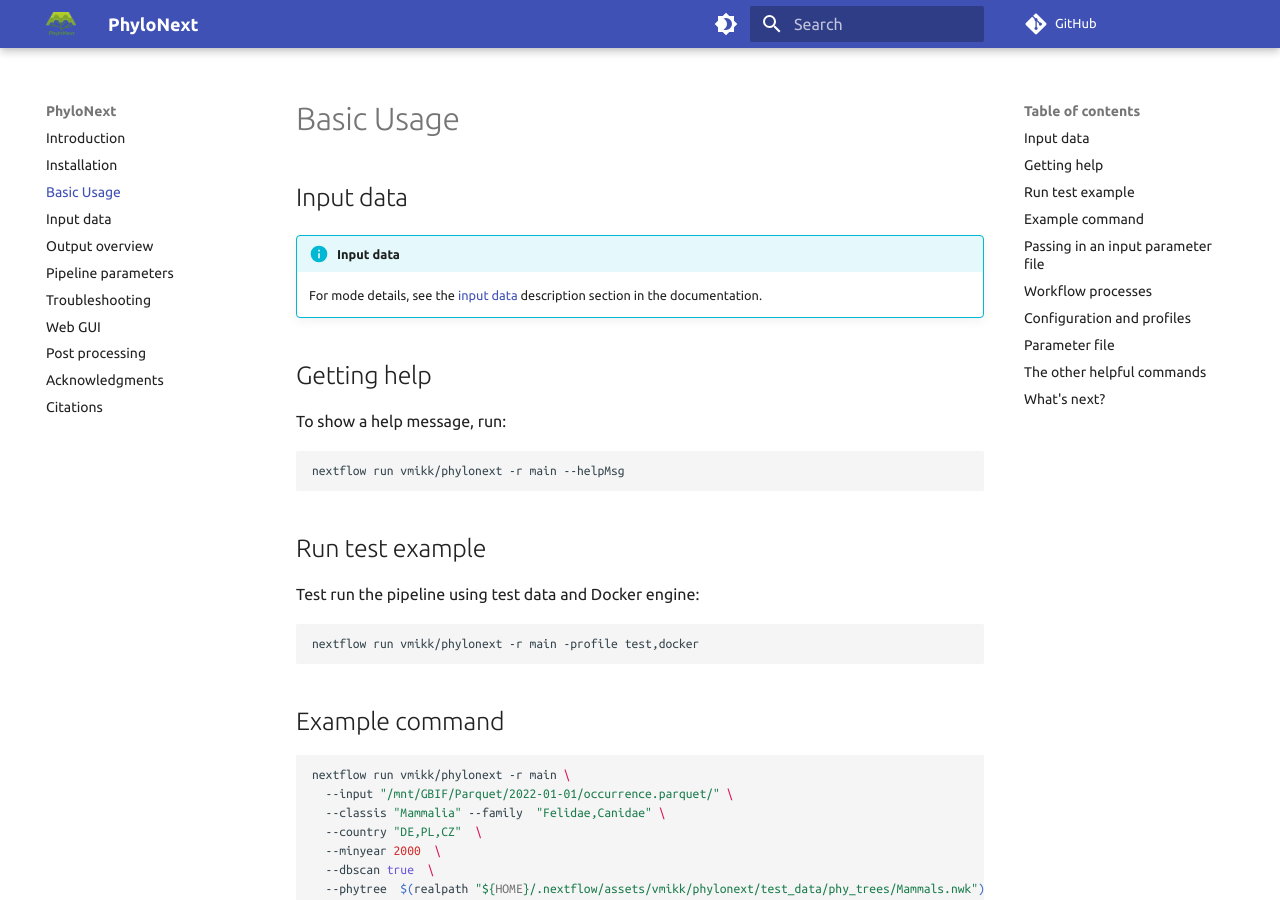
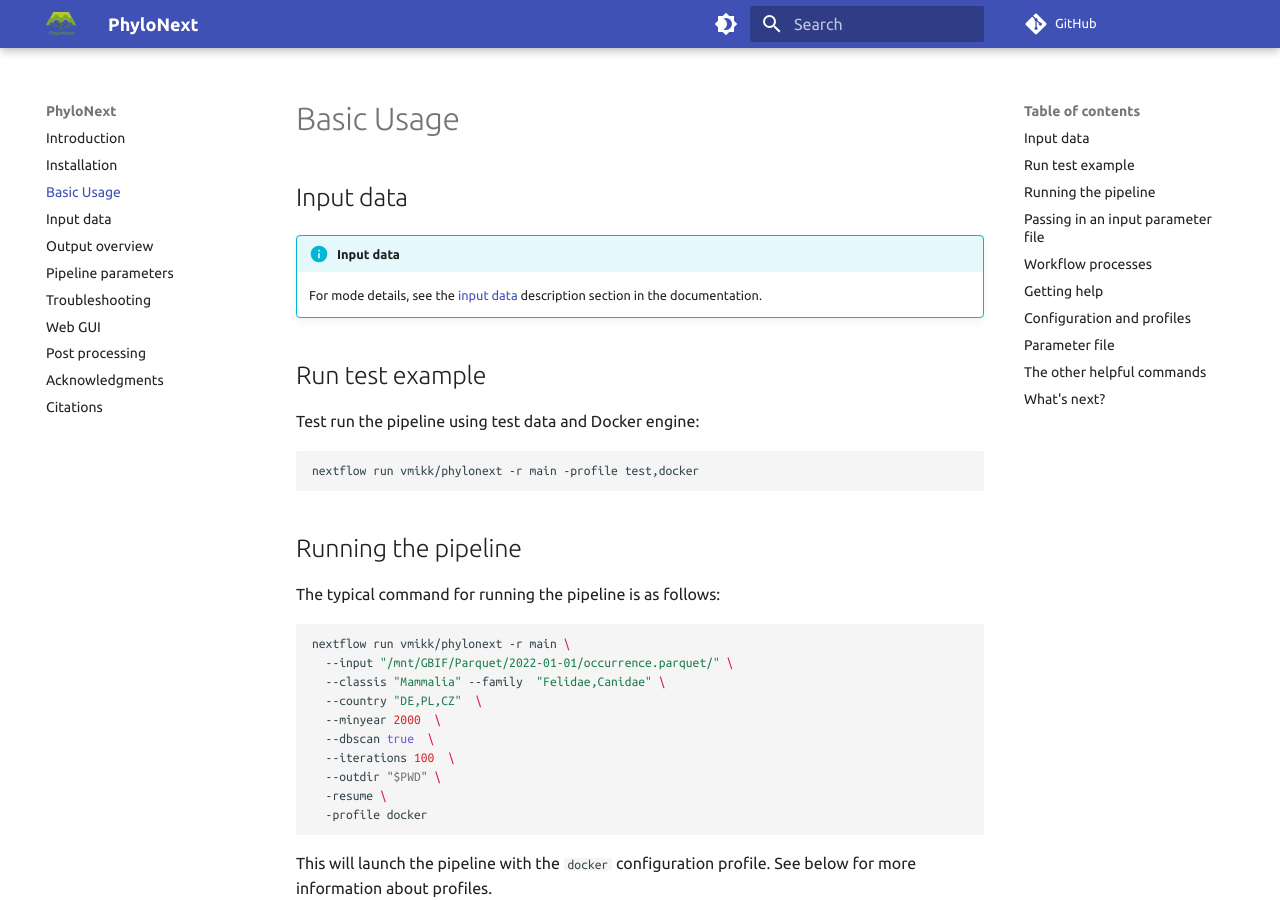
Before and after one commit to vmikk/phylonext_manual, an MkDocs documentation site: the page built from docs/usage.md, in a window 1280 px wide and 900 px high. Built offline with MkDocs 1.6.1 and Material for MkDocs 9.7.7, drawn with Linux system fonts in a browser that asks for light colours; comment, search, counter and statistics services are not loaded; some of the changed text lies outside the part shown.

Commit message:
upd example command

````diff
--- a/docs/usage.md
+++ b/docs/usage.md
@@ -9,13 +9,6 @@ description: >-
 !!! info "Input data"
     For mode details, see the [input data](inputdata.md) description section in the documentation.
 
-## Getting help
-
-To show a help message, run:
-``` bash
-nextflow run vmikk/phylonext -r main --helpMsg
-```
-
 ## Run test example
 
 Test run the pipeline using test data and Docker engine:
@@ -23,7 +16,9 @@ Test run the pipeline using test data and Docker engine:
 nextflow run vmikk/phylonext -r main -profile test,docker
 ```
 
-## Example command
+## Running the pipeline
+
+The typical command for running the pipeline is as follows:
 
 ``` bash
 nextflow run vmikk/phylonext -r main \
@@ -32,11 +27,12 @@ nextflow run vmikk/phylonext -r main \
   --country "DE,PL,CZ"  \
   --minyear 2000  \
   --dbscan true  \
-  --phytree  $(realpath "${HOME}/.nextflow/assets/vmikk/phylonext/test_data/phy_trees/Mammals.nwk") \
   --iterations 100  \
   --outdir "$PWD" \
-  -resume
+  -resume \
+  -profile docker
 ```
+This will launch the pipeline with the `docker` configuration profile. See below for more information about profiles.
 
 ## Passing in an input parameter file
 
@@ -98,6 +94,13 @@ In some cases, the task will be divided into chunks and run in parallel
 It is possible to customize the number of CPUs required by the process task (see `Configuration` below).
 The total number of CPUs allowed to use by PhyloNext can be adjusted with `-qs` parameter (by default, all available CPUs will be used).
 
+
+## Getting help
+
+To show a help message, run:
+``` bash
+nextflow run vmikk/phylonext -r main --helpMsg
+```
 
 ## Configuration and profiles
 
````
